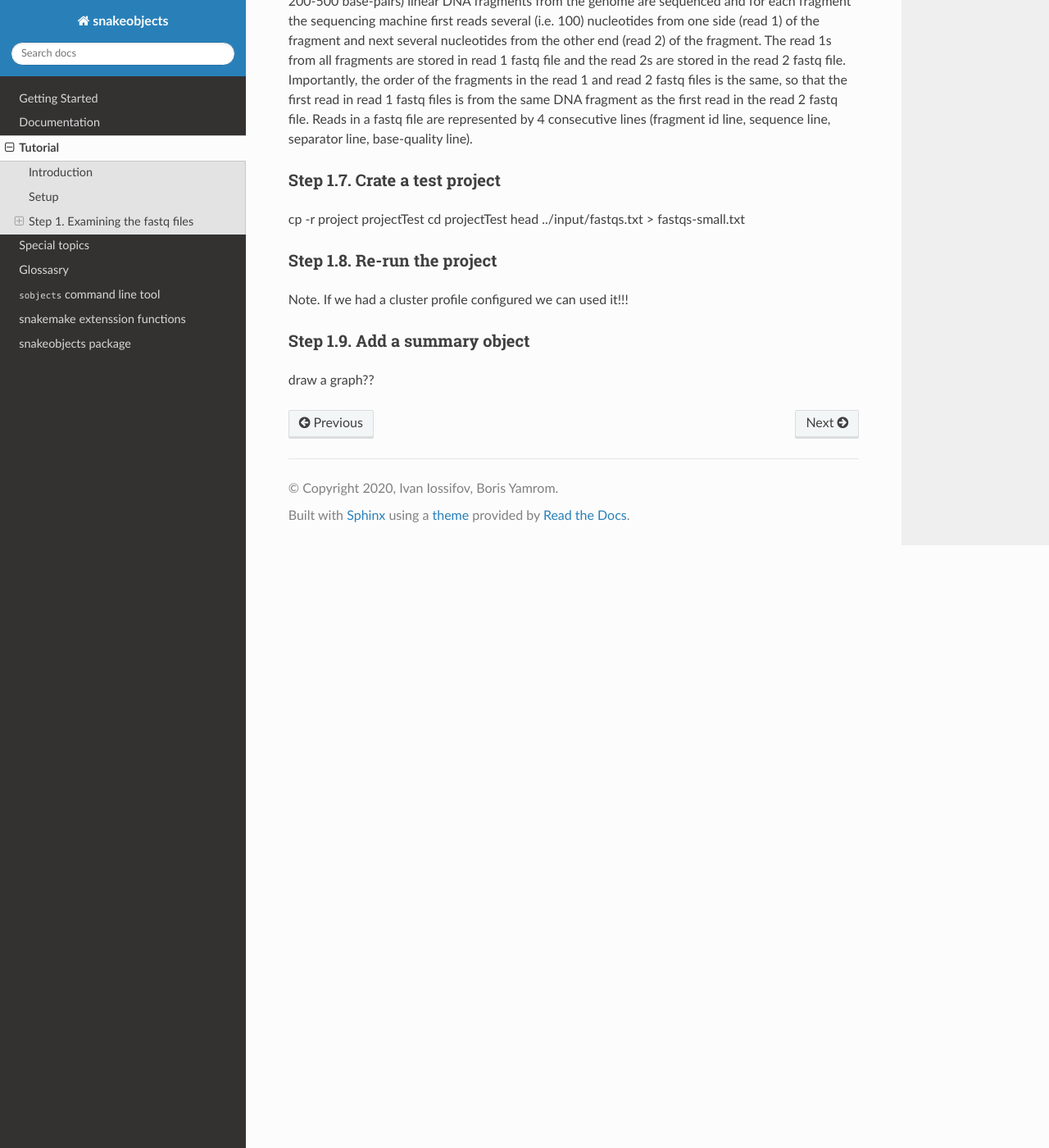
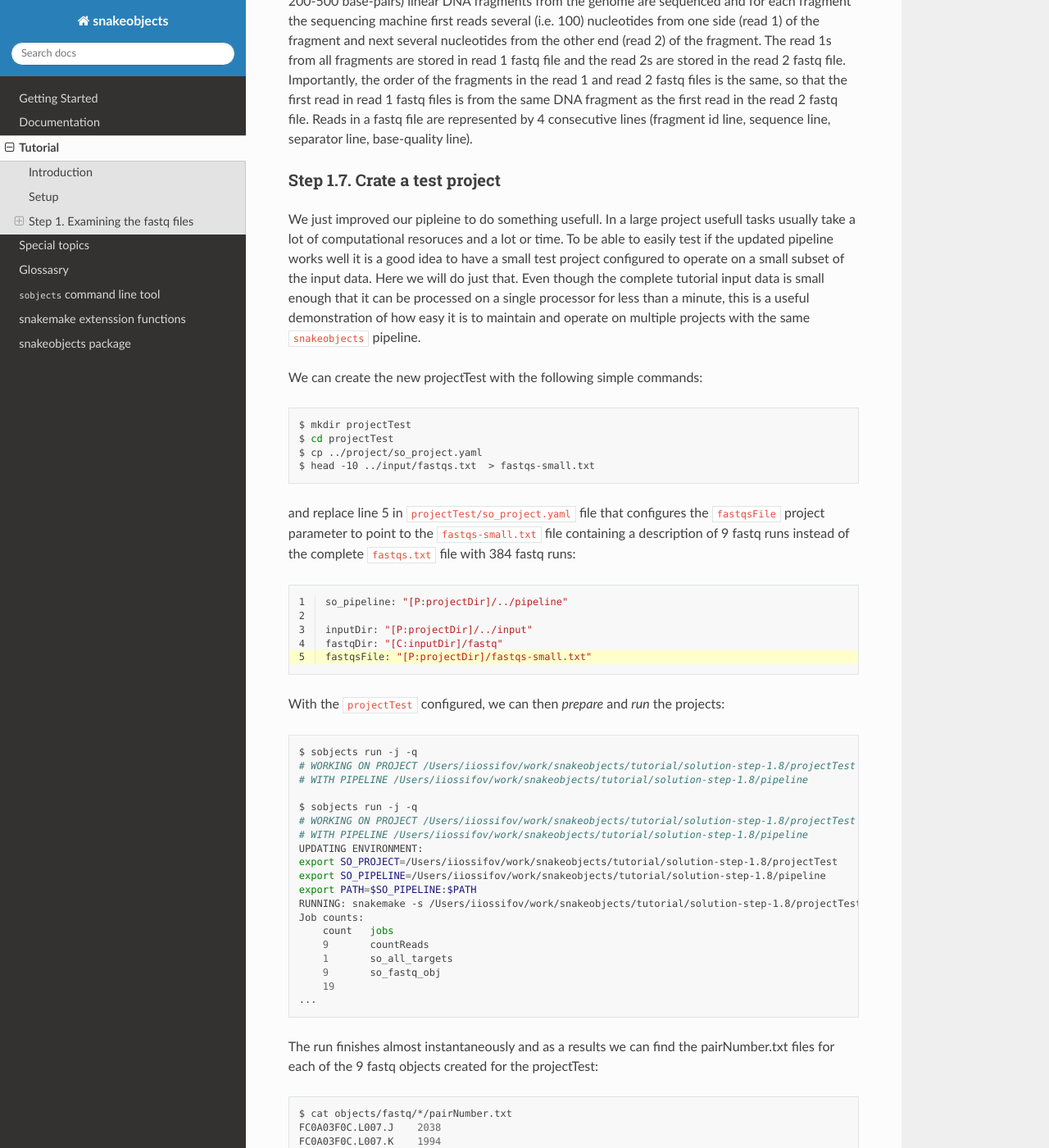
Before and after one commit to iossifovlab/snakeobjects, a Sphinx documentation site: the page built from documentation/tutorial.rst, in a window 1280 px wide and 1400 px high, scrolled down 7499 px. Shown: the whole window at 82% size. Built offline with Sphinx 7.4.7 and the Read the Docs theme 2.0.0, drawn with Linux system fonts in a browser that asks for light colours; some of the changed text lies outside the part shown.

Commit message:
check point

```diff
--- a/documentation/tutorial.rst
+++ b/documentation/tutorial.rst
@@ -331,18 +331,18 @@
 ------------------------------
 
 Next, we will add an explicit target that does something useful: we will create a target
-called ``readNumber.txt`` for objects of type ``fastq`` that will store the number of paired reads
+called ``pairNumber.txt`` for objects of type ``fastq`` that will store the number of paired reads
 in the fastq object. This is achieved by replacing the auto-generated one line in the pipeline's
 ``fastq.snakemake`` with the following:
 
 .. code-block::
     :linenos:
 
-    add_targets("readNumber.txt")
+    add_targets("pairNumber.txt")
 
     rule countReads:
         input: P('R1'), P('R2')
-        output: T("readNumber.txt")
+        output: T("pairNumber.txt")
         run:
             import gzip
 
@@ -362,11 +362,11 @@
 
 The first line declares that objects of type ``fastq`` (the object type is
 implied by the name of the snakemake file ``fastq.snakemake``) will have a
-target named ``readNumber.txt``.
+target named ``pairNumber.txt``.
 
 Next is a ``snakemake`` rule we have called ``countReads`` that describes how
 such target is to be created: the output clause on line 5 shows that this rule
-will generate the ``T("readNumber.txt")`` target.  As input (line 4), the rule
+will generate the ``T("pairNumber.txt")`` target.  As input (line 4), the rule
 will use the two files pointed by the fastq object's parameters called ``R1``
 and ``R2``.  To obtain the value of ``R1`` and ``R2`` parameters for the object
 the rule operates on the rule uses the extension function :py:func:`.P`. As a
@@ -386,8 +386,8 @@
 ``snakemake``'s object called ``wildcards`` object to access the object id
 (``oid``) for the object the rule operates on. (For the readers that are
 familiar with ``snakemake``, the ``oid`` can be explained by the fact that the
-``output: T("readNumber.txt")`` is equivalent to ``output:
-fastq/{oid}/readNumber.txt``.)
+``output: T("pairNumber.txt")`` is equivalent to ``output:
+fastq/{oid}/pairNumber.txt``.)
 
 The actual implementation is fairly trivial assuming one knows a bit about the
 way pair-end sequencing results are represented in the fastq files. Briefly, in
@@ -405,9 +405,89 @@
 Step 1.7. Crate a test project
 ------------------------------
 
-cp -r project projectTest
-cd projectTest
-head ../input/fastqs.txt  > fastqs-small.txt
+We just improved our pipleine to do something usefull. In a large project usefull
+tasks usually take a lot of computational resoruces and a lot or time. To be
+able to easily test if the updated pipeline works well it is a good idea to
+have a small test project configured to operate on a small subset of the input data.
+Here we will do just that. Even though the complete tutorial input data is small
+enough that it can be processed on a single processor for less than a minute,
+this is a useful demonstration of how easy it is to maintain and operate on
+multiple projects with the same ``snakeobjects`` pipeline.
+
+We can create the new projectTest with the following simple commands:
+
+.. code-block:: bash
+
+    $ mkdir projectTest
+    $ cd projectTest
+    $ cp ../project/so_project.yaml
+    $ head -10 ../input/fastqs.txt  > fastqs-small.txt
+
+and replace line 5 in ``projectTest/so_project.yaml`` file
+that configures the ``fastqsFile`` project parameter to
+point to the ``fastqs-small.txt`` file containing a description of 9 fastq runs
+instead of the complete ``fastqs.txt`` file with 384 fastq runs:
+
+.. code-block::
+    :linenos:
+    :emphasize-lines: 5
+
+    so_pipeline: "[P:projectDir]/../pipeline"
+
+    inputDir: "[P:projectDir]/../input"
+    fastqDir: "[C:inputDir]/fastq"
+    fastqsFile: "[P:projectDir]/fastqs-small.txt"
+
+With the ``projectTest`` configured, we can then *prepare* and *run* the projects:
+
+.. code-block:: bash
+
+    $ sobjects run -j -q
+    # WORKING ON PROJECT /Users/iiossifov/work/snakeobjects/tutorial/solution-step-1.8/projectTest
+    # WITH PIPELINE /Users/iiossifov/work/snakeobjects/tutorial/solution-step-1.8/pipeline
+
+    $ sobjects run -j -q
+    # WORKING ON PROJECT /Users/iiossifov/work/snakeobjects/tutorial/solution-step-1.8/projectTest
+    # WITH PIPELINE /Users/iiossifov/work/snakeobjects/tutorial/solution-step-1.8/pipeline
+    UPDATING ENVIRONMENT:
+    export SO_PROJECT=/Users/iiossifov/work/snakeobjects/tutorial/solution-step-1.8/projectTest
+    export SO_PIPELINE=/Users/iiossifov/work/snakeobjects/tutorial/solution-step-1.8/pipeline
+    export PATH=$SO_PIPELINE:$PATH
+    RUNNING: snakemake -s /Users/iiossifov/work/snakeobjects/tutorial/solution-step-1.8/projectTest/objects/.snakeobjects/main.snakefile -d /Users/iiossifov/work/snakeobjects/tutorial/solution-step-1.8/projectTest/objects -j -q
+    Job counts:
+        count	jobs
+        9	countReads
+        1	so_all_targets
+        9	so_fastq_obj
+        19
+    ...
+
+The run finishes almost instantaneously and as a results we can find the pairNumber.txt files
+for each of the 9 fastq objects created for the projectTest:
+
+.. code-block:: bash
+
+    $ cat objects/fastq/*/pairNumber.txt
+    FC0A03F0C.L007.J	2038
+    FC0A03F0C.L007.K	1994
+    FC0A03F0C.L007.L	2086
+    FC0A03F0F.L004.J	2238
+    FC0A03F0F.L004.K	2212
+    FC0A03F0F.L004.L	2278
+    FC0B03F00.L001.J	214
+    FC0B03F00.L001.K	245
+    FC0B03F00.L001.L	223
+
+We can now spot check to see if the reported number of reads is correct. For example:
+
+.. code-block:: bash
+
+    $ cat ../input/fastq/FC0A03F0C/L007/bcJ_R1.fastq.gz  | gunzip -c | wc -l
+    8152
+
+Read 1 file for the fastq run ``FC0A03F0C.L007.J`` contains 8152 lines which is equal to 4 times
+the number of pairs (2038) reported in the corresponding pairNumber.txt file. This is exactly what is
+expected: as described above, sequencing reads are represented in 4 lines in the fastq files.
 
 Step 1.8. Re-run the project
 ----------------------------
```
Also changed, not shown: 1 other file.
